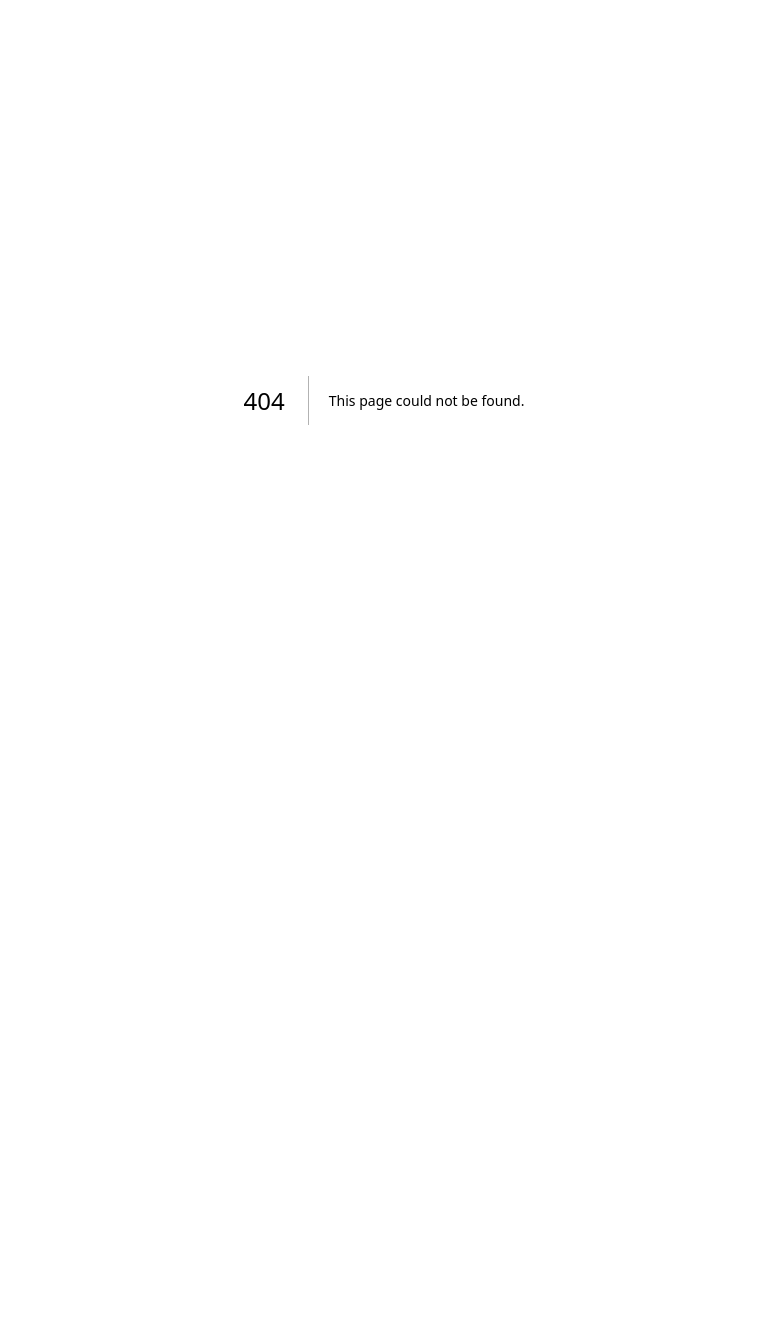
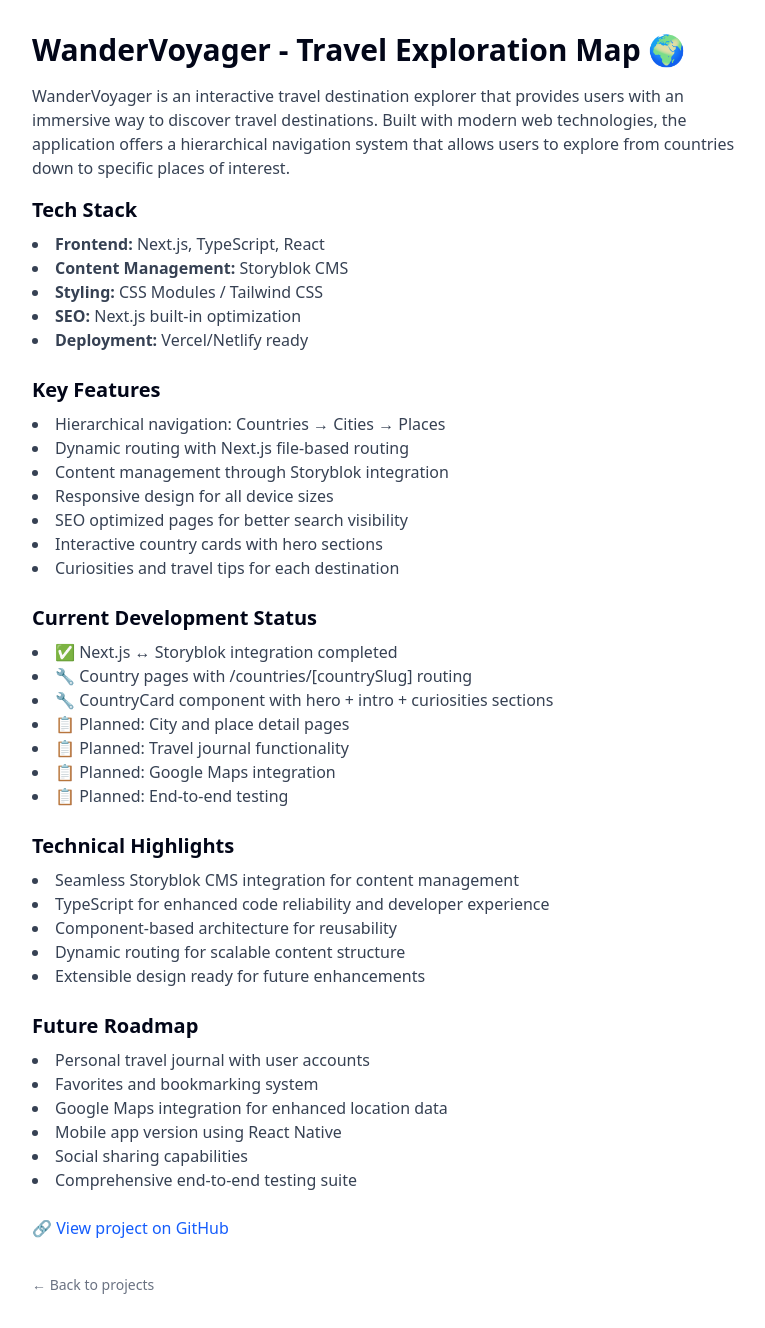
Before and after one commit to CodrutaRisco/my-portofolio, a Next.js app: page /projects/wandervoyager in a window 1280 px wide. Before the commit this address had no page. Shown: the whole page, without its empty margins (256-1021 px from the left). Before the commit the page ends 800 px from the top, so only its background shows below. Built offline with nearby package versions, Linux system fonts and the light colour scheme.

Commit message:
Add WanderVoyager project to portfolio and update Mindfulness app with Vimeo demo video

```diff
--- a/app/projects/page.tsx
+++ b/app/projects/page.tsx
@@ -11,6 +11,14 @@
 };
 
 const projects: Project[] = [
+  {
+    title: "WanderVoyager - Travel Exploration Map 🌍",
+    description:
+      "An interactive travel destination explorer built with Next.js, TypeScript, and Storyblok. Navigate from countries to cities to places with dynamic content management.",
+    link: "https://github.com/CodrutaRisco/wander-voyager.git",
+    liveLink: "",
+    detailsPage: "/projects/wandervoyager",
+  },
   {
     title: "CodeFlex - AI Fitness Coach 💪",
     description:
@@ -38,7 +46,7 @@
     title: "Mindfulness App 🧘‍♀️",
     description: "A group project - mobile app for mindfulness and meditation.",
     link: "https://github.com/santoshjani31/fe_connect_backend",
-    liveLink: "",
+    liveLink: "https://vimeo.com/1172108439?fl=tl&fe=ec",
     detailsPage: "/projects/mindfulness",
   },
   {
--- /dev/null
+++ b/app/projects/wandervoyager/page.tsx
@@ -0,0 +1,84 @@
+import React from "react";
+import Link from "next/link";
+// import Image from "next/image"; // Uncomment when adding screenshots
+
+export default function WanderVoyagerProjectPage() {
+  return (
+    <div className="p-8 max-w-3xl mx-auto">
+      <h1 className="text-3xl font-bold mb-4">WanderVoyager - Travel Exploration Map 🌍</h1>
+
+      <p className="mb-4 text-gray-700">
+        WanderVoyager is an interactive travel destination explorer that provides users with an immersive way to discover travel destinations. Built with modern web technologies, the application offers a hierarchical navigation system that allows users to explore from countries down to specific places of interest.
+      </p>
+
+      <h2 className="text-xl font-semibold mb-2">Tech Stack</h2>
+      <ul className="list-disc list-inside text-gray-700 mb-6">
+        <li><strong>Frontend:</strong> Next.js, TypeScript, React</li>
+        <li><strong>Content Management:</strong> Storyblok CMS</li>
+        <li><strong>Styling:</strong> CSS Modules / Tailwind CSS</li>
+        <li><strong>SEO:</strong> Next.js built-in optimization</li>
+        <li><strong>Deployment:</strong> Vercel/Netlify ready</li>
+      </ul>
+
+      <h2 className="text-xl font-semibold mb-2">Key Features</h2>
+      <ul className="list-disc list-inside text-gray-700 mb-6">
+        <li>Hierarchical navigation: Countries → Cities → Places</li>
+        <li>Dynamic routing with Next.js file-based routing</li>
+        <li>Content management through Storyblok integration</li>
+        <li>Responsive design for all device sizes</li>
+        <li>SEO optimized pages for better search visibility</li>
+        <li>Interactive country cards with hero sections</li>
+        <li>Curiosities and travel tips for each destination</li>
+      </ul>
+
+      <h2 className="text-xl font-semibold mb-2">Current Development Status</h2>
+      <ul className="list-disc list-inside text-gray-700 mb-6">
+        <li>✅ Next.js ↔ Storyblok integration completed</li>
+        <li>🔧 Country pages with /countries/[countrySlug] routing</li>
+        <li>🔧 CountryCard component with hero + intro + curiosities sections</li>
+        <li>📋 Planned: City and place detail pages</li>
+        <li>📋 Planned: Travel journal functionality</li>
+        <li>📋 Planned: Google Maps integration</li>
+        <li>📋 Planned: End-to-end testing</li>
+      </ul>
+
+      <h2 className="text-xl font-semibold mb-2">Technical Highlights</h2>
+      <ul className="list-disc list-inside text-gray-700 mb-6">
+        <li>Seamless Storyblok CMS integration for content management</li>
+        <li>TypeScript for enhanced code reliability and developer experience</li>
+        <li>Component-based architecture for reusability</li>
+        <li>Dynamic routing for scalable content structure</li>
+        <li>Extensible design ready for future enhancements</li>
+      </ul>
+
+      <h2 className="text-xl font-semibold mb-2">Future Roadmap</h2>
+      <ul className="list-disc list-inside text-gray-700 mb-6">
+        <li>Personal travel journal with user accounts</li>
+        <li>Favorites and bookmarking system</li>
+        <li>Google Maps integration for enhanced location data</li>
+        <li>Mobile app version using React Native</li>
+        <li>Social sharing capabilities</li>
+        <li>Comprehensive end-to-end testing suite</li>
+      </ul>
+
+      <div className="mt-4">
+        <a
+          href="https://github.com/CodrutaRisco/wander-voyager.git"
+          target="_blank"
+          rel="noopener noreferrer"
+          className="text-blue-600 hover:underline"
+        >
+          🔗 View project on GitHub
+        </a>
+      </div>
+
+      <div className="mt-8">
+        <Link href="/projects">
+          <span className="text-sm text-gray-500 hover:underline">
+            ← Back to projects
+          </span>
+        </Link>
+      </div>
+    </div>
+  );
+}
```
Also changed, not shown: app/projects/mindfulness/page.tsx (+7 -3 lines).
